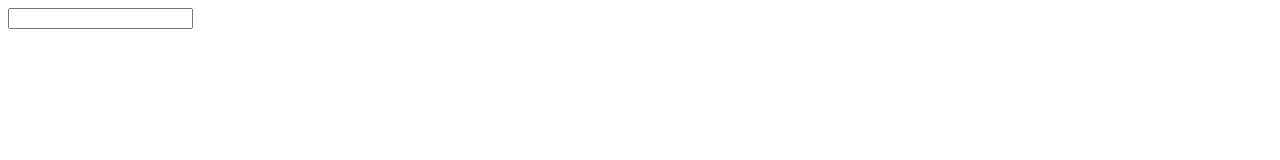
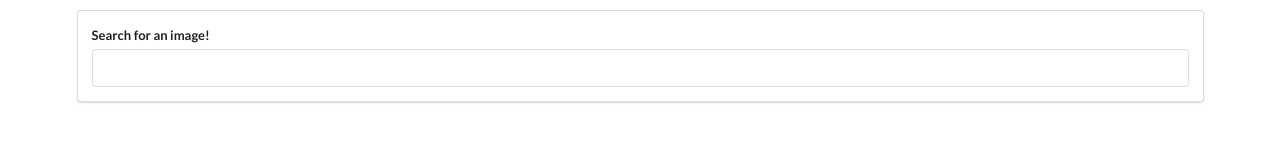
Before and after one commit to evanszymkowicz/image-fetcher, a React app: page / in a window 1280 px wide. Built offline with nearby package versions, Linux system fonts and the light colour scheme.

Commit message:
Search event handler

```diff
--- a/public/index.html
+++ b/public/index.html
@@ -2,39 +2,14 @@
 <html lang="en">
   <head>
     <meta charset="utf-8" />
-    <meta
-      name="viewport"
-      content="width=device-width, initial-scale=1, shrink-to-fit=no"
-    />
+    <meta name="viewport"content="width=device-width, initial-scale=1, shrink-to-fit=no" />
     <meta name="theme-color" content="#000000" />
-    <!--
-      manifest.json provides metadata used when your web app is added to the
-      homescreen on Android. See https://developers.google.com/web/fundamentals/web-app-manifest/
-    -->
+    <link rel="stylesheet" href="https://cdnjs.cloudflare.com/ajax/libs/semantic-ui/2.4.1/semantic.min.css">
     <link rel="manifest" href="%PUBLIC_URL%/manifest.json" />
-    <!--
-      Notice the use of %PUBLIC_URL% in the tags above.
-      It will be replaced with the URL of the `public` folder during the build.
-      Only files inside the `public` folder can be referenced from the HTML.
-
-      Unlike "/favicon.ico" or "favicon.ico", "%PUBLIC_URL%/favicon.ico" will
-      work correctly both with client-side routing and a non-root public URL.
-      Learn how to configure a non-root public URL by running `npm run build`.
-    -->
     <title>Image Finder</title>
   </head>
   <body>
     <noscript>You need to enable JavaScript to run this app.</noscript>
     <div id="root"></div>
-    <!--
-      This HTML file is a template.
-      If you open it directly in the browser, you will see an empty page.
-
-      You can add webfonts, meta tags, or analytics to this file.
-      The build step will place the bundled scripts into the <body> tag.
-
-      To begin the development, run `npm start` or `yarn start`.
-      To create a production bundle, use `npm run build` or `yarn build`.
-    -->
   </body>
 </html>
--- a/src/components/App.js
+++ b/src/components/App.js
@@ -3,7 +3,7 @@ import SearchBar from "./SearchBar";
 
 const App = () => {
   return (
-    <div>
+    <div className= "ui container" style={{ marginTop: '10px'}}>
       <SearchBar />
     </div>
   );
--- a/src/components/SearchBar.js
+++ b/src/components/SearchBar.js
@@ -1,11 +1,20 @@
 import React from "react";
 
 class SearchBar extends React.Component {
+  state = { term: '' };
+
   render() {
     return (
-      <div>
-        <form>
-          <input type="text" />
+      <div className="ui segment">
+        <form className="ui form">
+          <div className="field">
+          <label>Search for an image!</label>
+          <input
+            type="text"
+            value={this.state.term}
+            onChange={(e) => this.setState({ term: e.target.value })} /* don't use an () with an event handler in state*/
+            />
+          </div>
         </form>
       </div>
     )
@@ -13,3 +22,10 @@ class SearchBar extends React.Component {
 }
 
 export default SearchBar;
+
+/*
+This has been refactored to be a "controlled component."
+A callback is invoked as soon as the user types in an input. The result is
+pulled from the event object and then updates the state, pulled from e.target.value
+and rerenders automatically.
+*/
```
